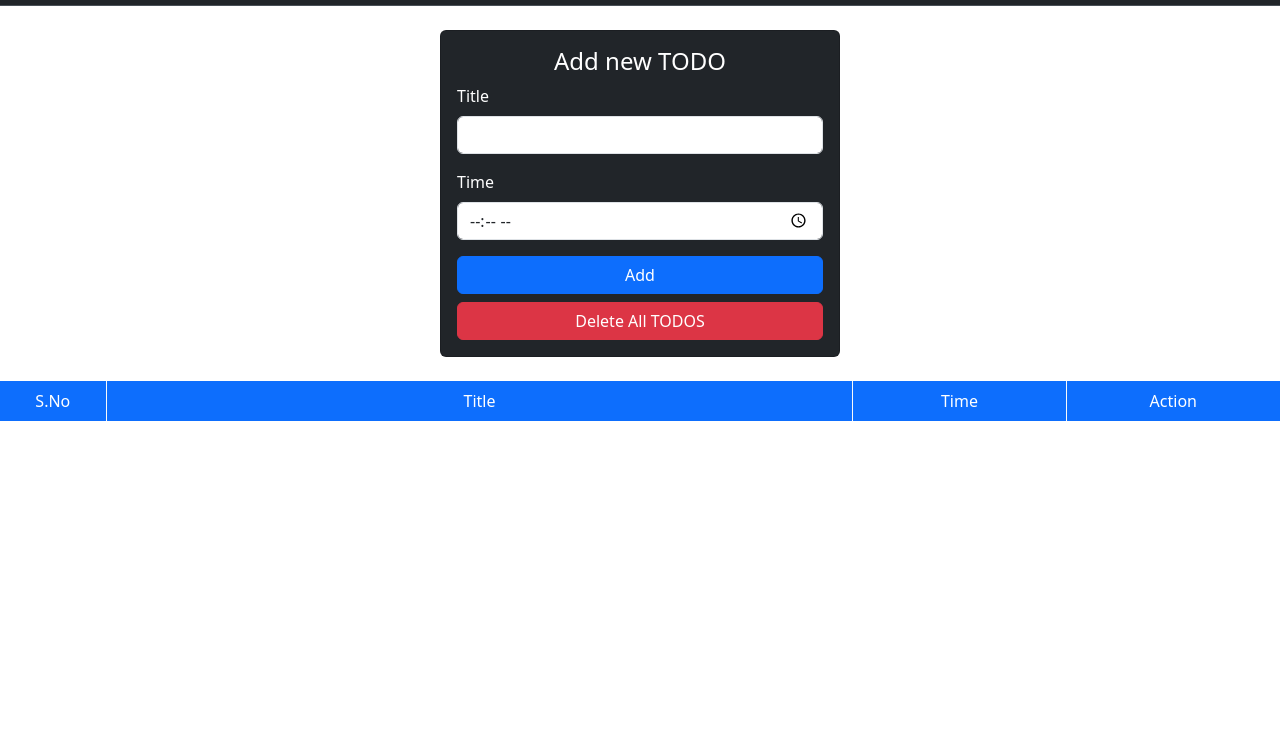
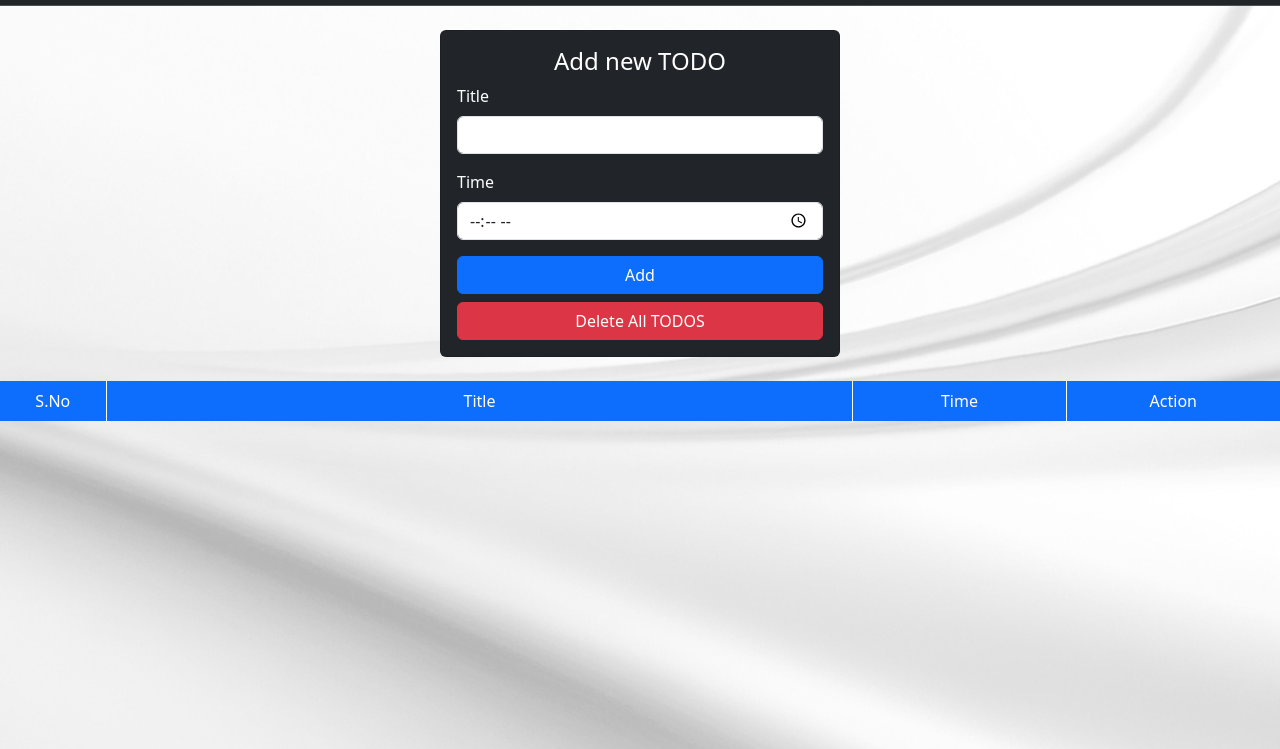
Before and after one commit to ujjawalrr/todo, a plain HTML site: page index.html in a window 1280 px wide. Shown: the part 51-800 px from the top of the page. Drawn offline with nearby package versions, Linux system fonts and the light colour scheme.

Commit message:
Update index.html

```diff
--- a/index.html
+++ b/index.html
@@ -7,6 +7,12 @@
     <title>TODO Website</title>
     <link href="https://cdn.jsdelivr.net/npm/bootstrap@5.3.2/dist/css/bootstrap.min.css" rel="stylesheet"
         integrity="sha384-T3c6CoIi6uLrA9TneNEoa7RxnatzjcDSCmG1MXxSR1GAsXEV/Dwwykc2MPK8M2HN" crossorigin="anonymous">
+        <style>
+            body{
+                background-image: url("bgImg.jpeg");
+                background-position: center center;
+            }
+        </style>
 </head>
 
 <body>
@@ -111,6 +117,7 @@
                 localStorage.setItem('todos', JSON.stringify(todos));
             }
             fetchTodos();  // UPDATE THE UI AFTER ADDING TODO
+            alert("Your TODO was added successfully!");
         }
 
         // DELETE ALL TODOS - DELETE ALL DATA
```
